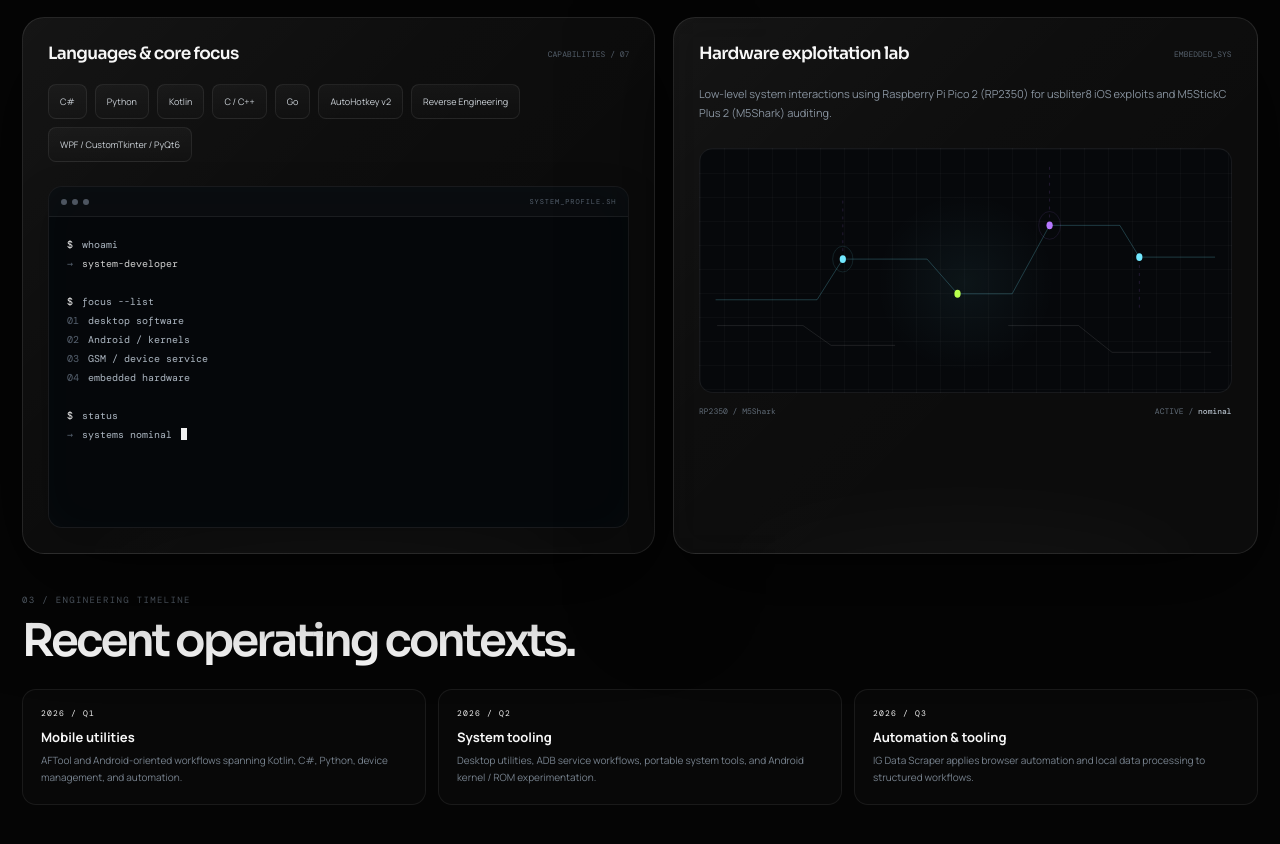
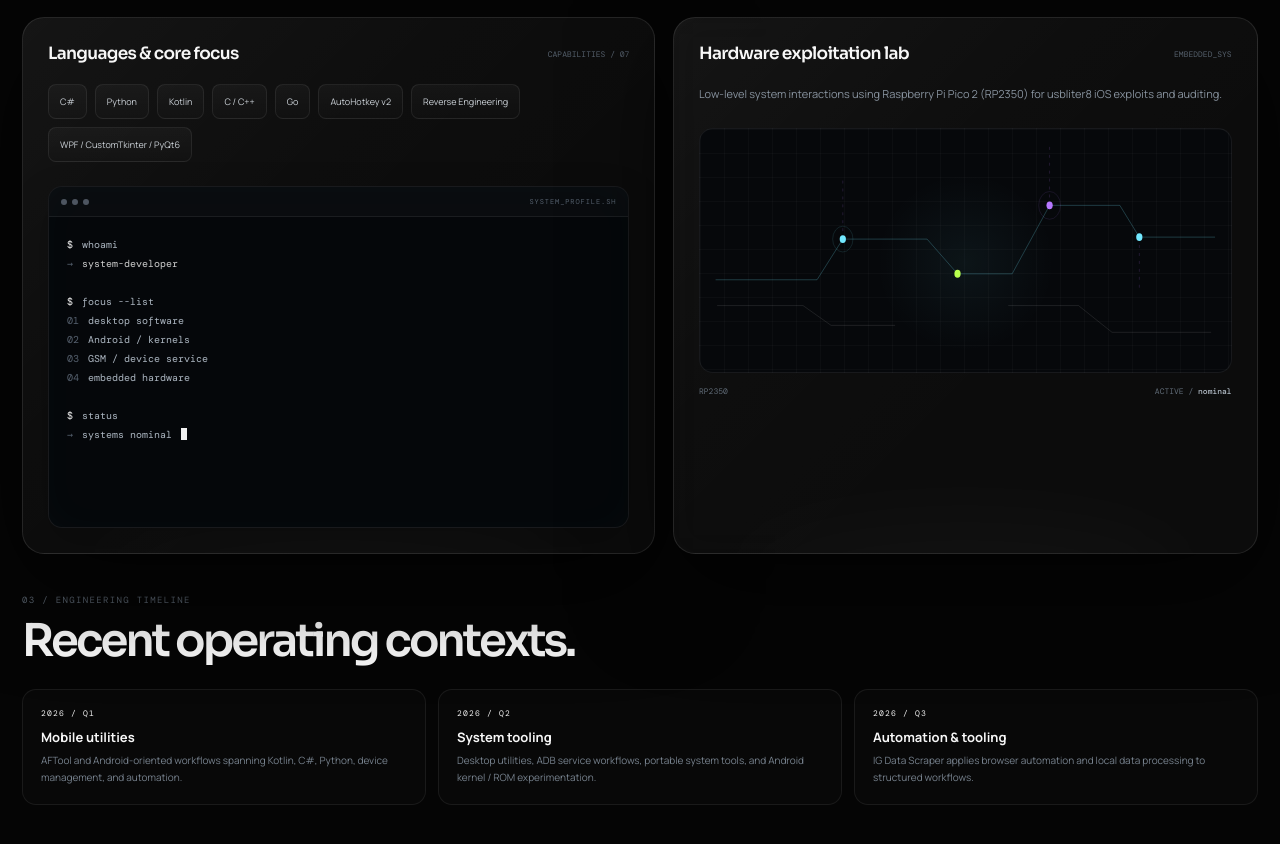
Before and after one commit to justillhackyou/profile.github.io, a plain HTML site: page index.html in a window 1280 px wide. Shown: the part 2535-3379 px from the top of the page. Drawn offline with nearby package versions, Linux system fonts and the light colour scheme.

```diff
--- a/index.html
+++ b/index.html
@@ -1204,7 +1204,7 @@
             <h3 class="panel-title display">Hardware exploitation lab</h3>
             <span class="panel-code mono">EMBEDDED_SYS</span>
           </div>
-          <p class="work-desc">Low-level system interactions using Raspberry Pi Pico 2 (RP2350) for usbliter8 iOS exploits and M5StickC Plus 2 (M5Shark) auditing.</p>
+          <p class="work-desc">Low-level system interactions using Raspberry Pi Pico 2 (RP2350) for usbliter8 iOS exploits and auditing.</p>
 
           <div class="lab-map" aria-hidden="true">
             <svg viewBox="0 0 680 245" fill="none" preserveAspectRatio="none">
@@ -1218,10 +1218,11 @@
               <circle cx="183" cy="111" r="13" stroke="rgba(114,232,255,.13)"/>
               <circle cx="448" cy="77" r="14" stroke="rgba(182,120,255,.12)"/>
             </svg>
+
           </div>
 
           <div class="lab-readout mono">
-            <span>RP2350 / M5Shark</span>
+            <span>RP2350</span>
             <span>ACTIVE / <strong>nominal</strong></span>
           </div>
         </article>
```
